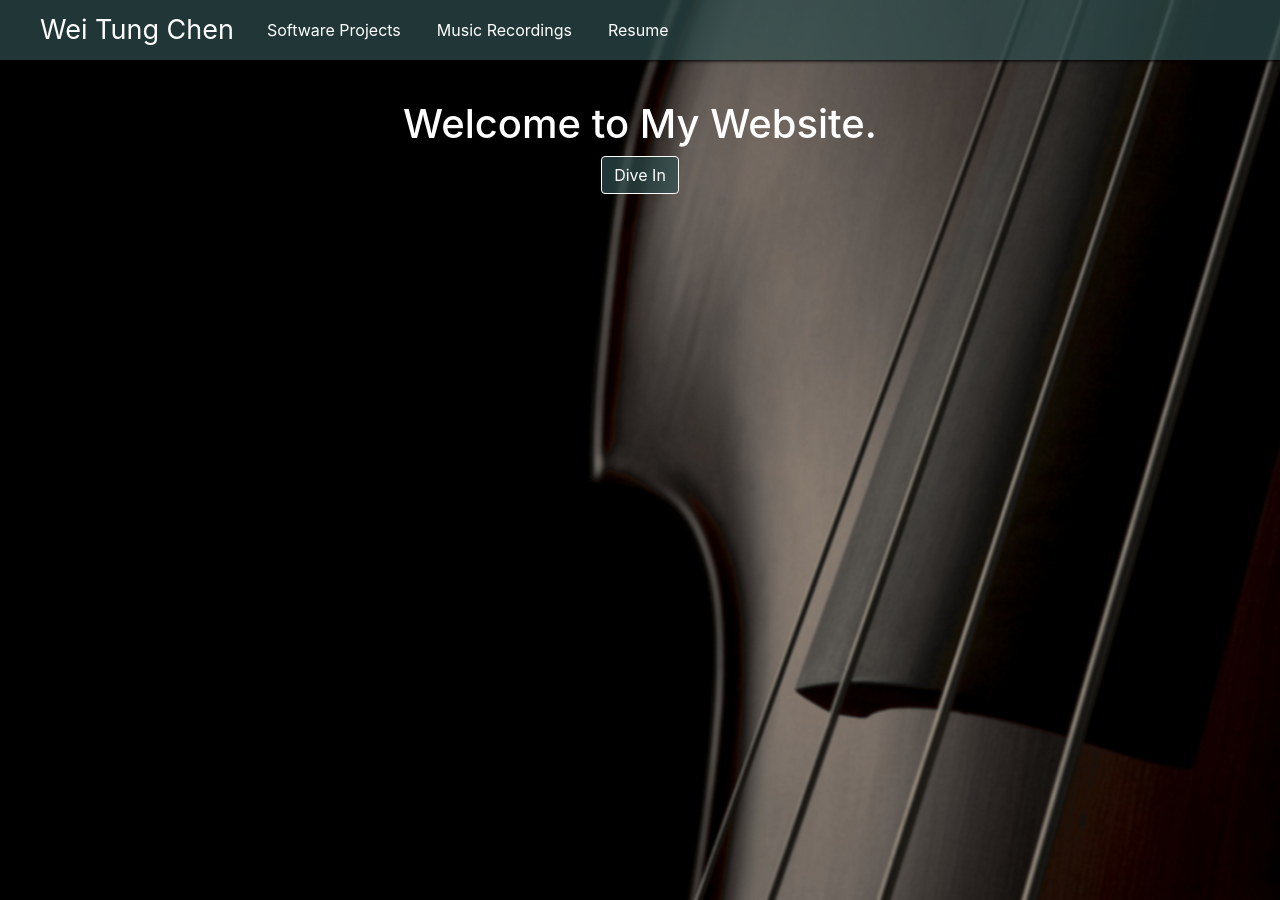
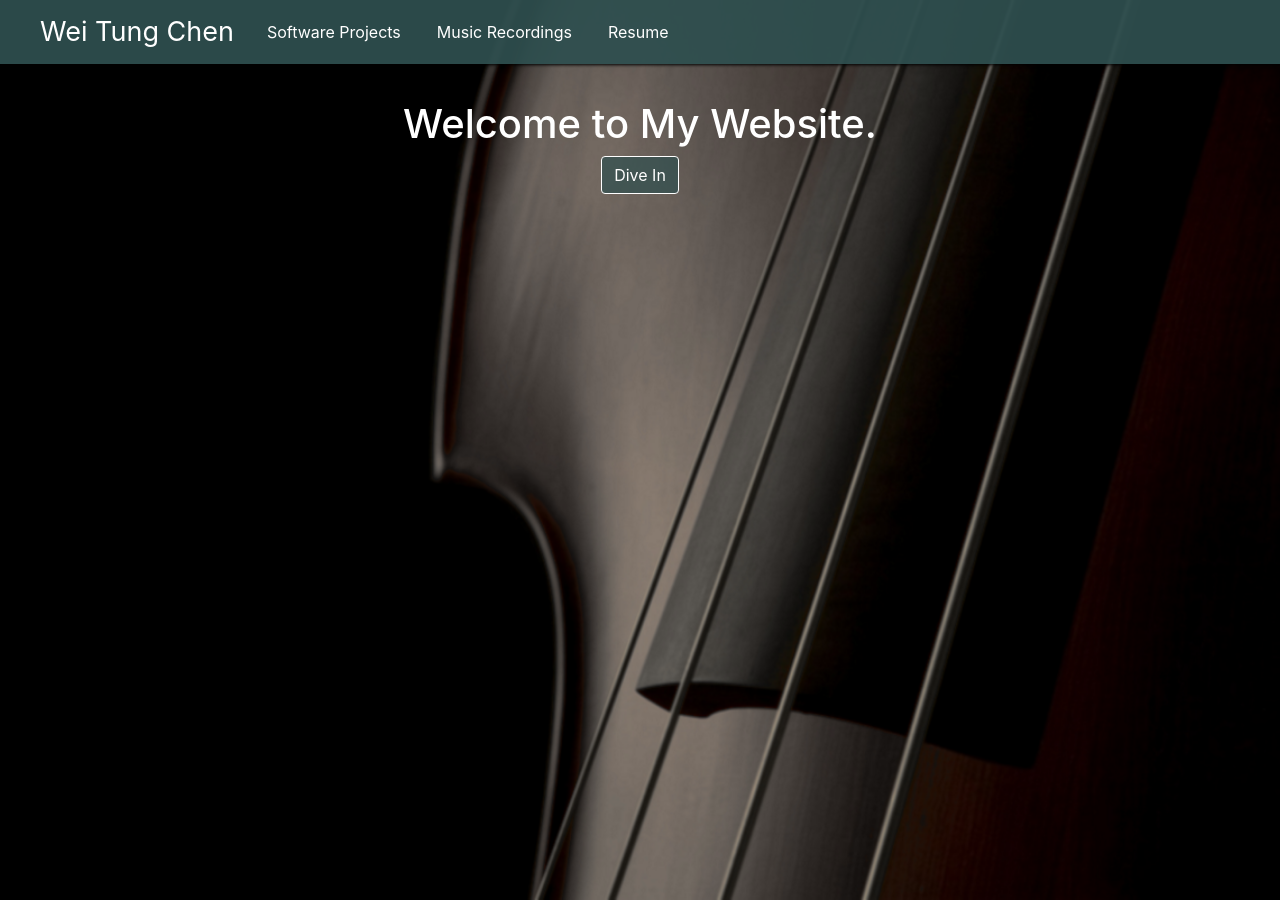
Before and after one commit to lleeoochen/lleeoochen.github.io-jekyll, a Jekyll site: the page built from index.md, in a window 1280 px wide. Built offline with Jekyll 4.4.1, drawn with Linux system fonts in a browser that asks for light colours.

Commit message:
improved menu collapsable

```diff
--- a/_includes/menu.html
+++ b/_includes/menu.html
@@ -11,7 +11,7 @@
 		</button>
 
 		<div class="collapse navbar-collapse" id="navbarNav">
-			<ul class="navbar-nav">
+			<ul class="nav navbar-nav">
 
 				<li class="nav-item">
 					<a href="{{ site.baseurl }}/programming/" class="nav-link"> Software Projects </a>
--- a/assets/css/custom/home.scss
+++ b/assets/css/custom/home.scss
@@ -1,5 +1,16 @@
 ---
 ---
+@media screen and (orientation: portrait) {
+  :root {
+    --home-whale-size: 50vw;
+  }
+}
+@media screen and (orientation: landscape) {
+  :root {
+    --home-whale-size: 50vh;
+  }
+}
+
 :root {
   --background-color: #2f4f4fb3;
 }
@@ -28,6 +39,7 @@
 #whale {
 	position: relative;
 	display: none;
+	width: var(--home-whale-size);
 }
 
 #whale-wrap {
--- a/assets/css/includes/menu.scss
+++ b/assets/css/includes/menu.scss
@@ -12,17 +12,16 @@
 }
 
 :root {
-  --background-color: #2f4f4fb3;
-  --foreground-color: #ffffff;
-  --hover-color: #87CEFA;
+  --menu-background-color: #2f4f4fed;
+  --menu-foreground-color: #ffffff;
+  --menu-hover-color: #87CEFA;
 }
 
 .navbar {
   box-shadow: 1px 1px 3px black;
   opacity: 1;
   z-index: 100;
-  background-color: var(--background-color);
-  height: 60px;
+  background-color: var(--menu-background-color);
   padding-left: 30px;
   position: fixed;
   width: 100%;
@@ -44,34 +43,34 @@
 .navbar-nav .nav-link {
   padding-left: 20px;
   white-space: nowrap;
-  color: var(--foreground-color) !important;
+  color: var(--menu-foreground-color) !important;
   background-color: unset !important;
 
   &:hover {
-    color: var(--hover-color) !important;
+    color: var(--menu-hover-color) !important;
   }
 
   hr {
-    background-color: var(--foreground-color);
+    background-color: var(--menu-foreground-color);
   }
 }
 
 .navbar-nav li .dropdown-menu {
-  background-color: var(--background-color);
+  background-color: var(--menu-background-color);
   background-clip: unset;
   margin: 0;
 
   .dropdown-item {
-    color: var(--foreground-color) !important;
+    color: var(--menu-foreground-color) !important;
 
     &:hover {
-      color: var(--hover-color) !important;
+      color: var(--menu-hover-color) !important;
       background-color: unset;
     }
   }
 
   hr {
-    background-color: var(--foreground-color);
+    background-color: var(--menu-foreground-color);
     margin-left: 15px;
     margin-right: 15px;
   }
@@ -81,12 +80,12 @@
   line-height: 48px;
   height: 48px;
   padding-right: 24px;
-  color: var(--foreground-color);
+  color: var(--menu-foreground-color);
   font-size: var(--menu-title-size);
   padding-left: 10px;
 
   &:hover {
-    color: var(--hover-color) !important;
+    color: var(--menu-hover-color) !important;
   }
 
   img {
--- a/assets/css/main.scss
+++ b/assets/css/main.scss
@@ -10,4 +10,5 @@
 	background-repeat: no-repeat;
 	background-attachment: fixed;
 	background-size: cover;
+	background-position-x: center;
 }
```
